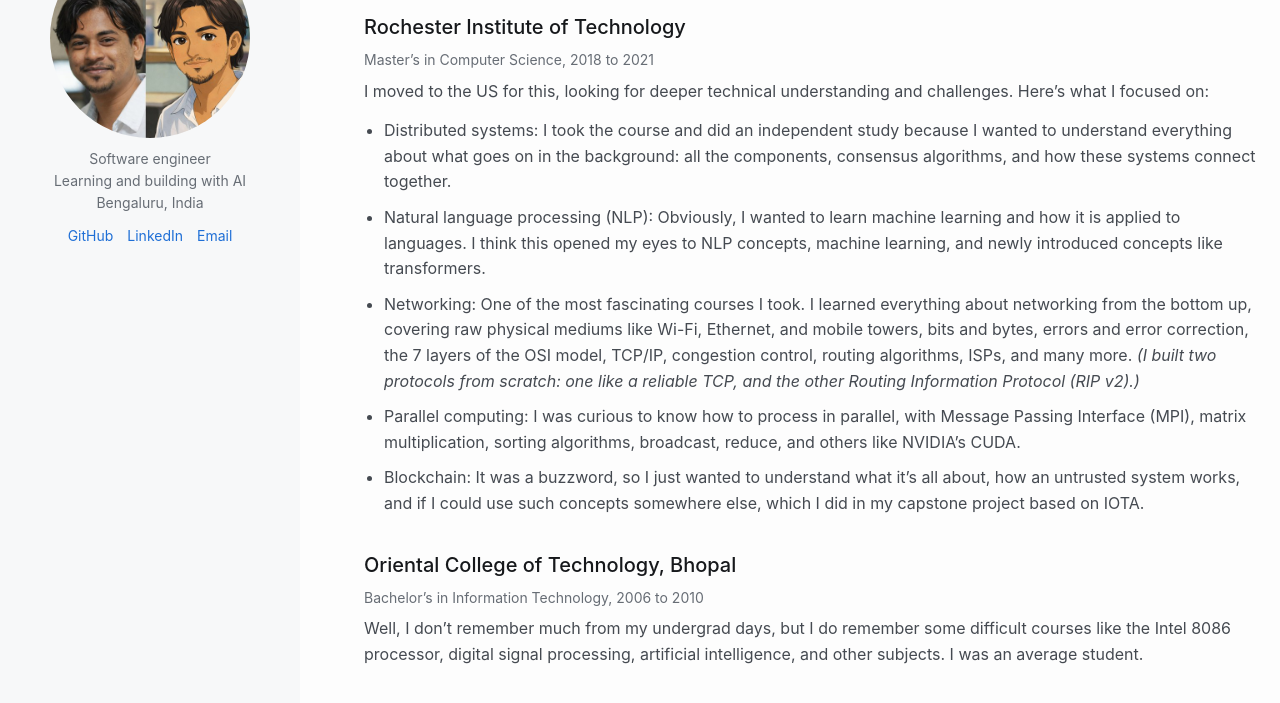
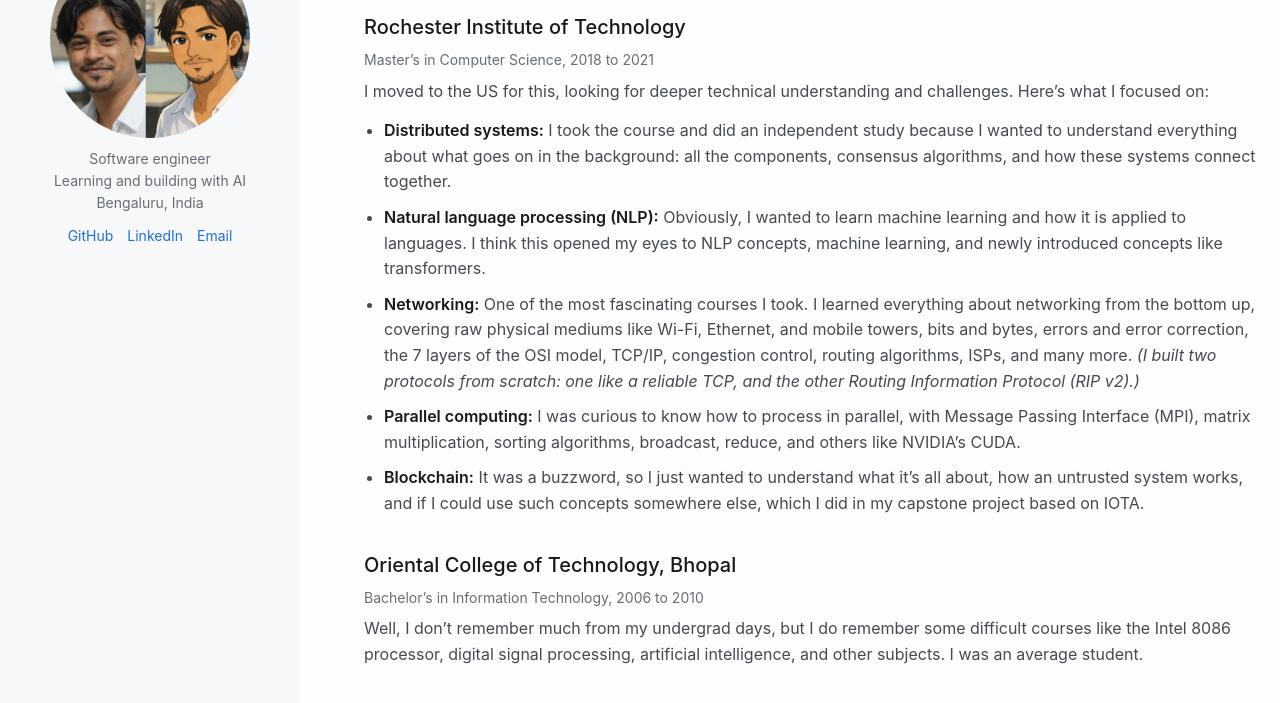
Before and after one commit to sudhir13s/sudhir13s.github.io, an Astro site: page /education in a window 1280 px wide. Shown: the part 141-844 px from the top of the page. Built offline with nearby package versions, Linux system fonts and the light colour scheme; Astro itself is replaced by a stand-in of ours.

Commit message:
feat(content): bold the course names on Education

```diff
--- a/src/content/pages/education.md
+++ b/src/content/pages/education.md
@@ -10,11 +10,11 @@
 
 I moved to the US for this, looking for deeper technical understanding and challenges. Here's what I focused on:
 
-- Distributed systems: I took the course and did an independent study because I wanted to understand everything about what goes on in the background: all the components, consensus algorithms, and how these systems connect together.
-- Natural language processing (NLP): Obviously, I wanted to learn machine learning and how it is applied to languages. I think this opened my eyes to NLP concepts, machine learning, and newly introduced concepts like transformers.
-- Networking: One of the most fascinating courses I took. I learned everything about networking from the bottom up, covering raw physical mediums like Wi-Fi, Ethernet, and mobile towers, bits and bytes, errors and error correction, the 7 layers of the OSI model, TCP/IP, congestion control, routing algorithms, ISPs, and many more. *(I built two protocols from scratch: one like a reliable TCP, and the other Routing Information Protocol (RIP v2).)*
-- Parallel computing: I was curious to know how to process in parallel, with Message Passing Interface (MPI), matrix multiplication, sorting algorithms, broadcast, reduce, and others like NVIDIA's CUDA.
-- Blockchain: It was a buzzword, so I just wanted to understand what it's all about, how an untrusted system works, and if I could use such concepts somewhere else, which I did in my capstone project based on IOTA.
+- **Distributed systems:** I took the course and did an independent study because I wanted to understand everything about what goes on in the background: all the components, consensus algorithms, and how these systems connect together.
+- **Natural language processing (NLP):** Obviously, I wanted to learn machine learning and how it is applied to languages. I think this opened my eyes to NLP concepts, machine learning, and newly introduced concepts like transformers.
+- **Networking:** One of the most fascinating courses I took. I learned everything about networking from the bottom up, covering raw physical mediums like Wi-Fi, Ethernet, and mobile towers, bits and bytes, errors and error correction, the 7 layers of the OSI model, TCP/IP, congestion control, routing algorithms, ISPs, and many more. *(I built two protocols from scratch: one like a reliable TCP, and the other Routing Information Protocol (RIP v2).)*
+- **Parallel computing:** I was curious to know how to process in parallel, with Message Passing Interface (MPI), matrix multiplication, sorting algorithms, broadcast, reduce, and others like NVIDIA's CUDA.
+- **Blockchain:** It was a buzzword, so I just wanted to understand what it's all about, how an untrusted system works, and if I could use such concepts somewhere else, which I did in my capstone project based on IOTA.
 
 
 ## Oriental College of Technology, Bhopal
```
Also changed, not shown: docs/progress/2026-10-31T02-05-rail-nav-photo.md (+2 -1 lines).
